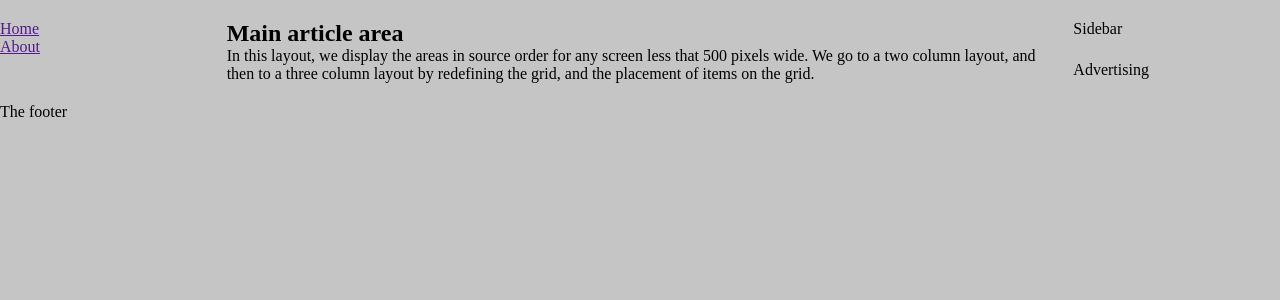
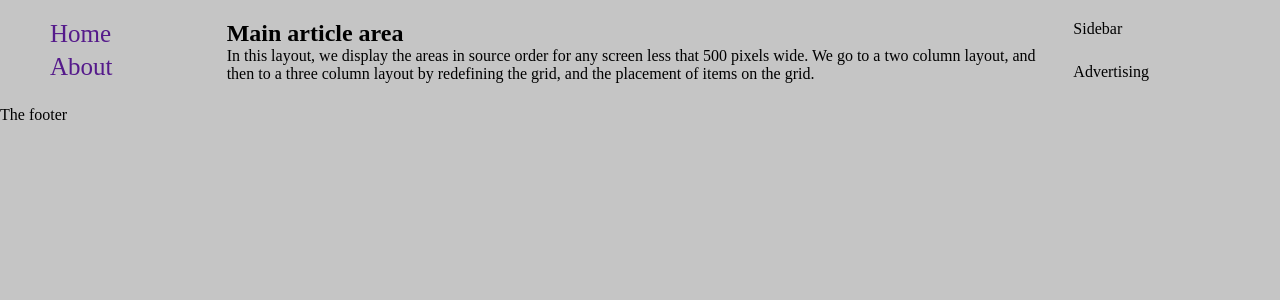
Before and after one commit to babithg/notynote, a Flask app: page / in a window 1280 px wide. Shown: the part 50-350 px from the top of the page. Run offline with Flask 2, Linux system fonts and the light colour scheme.

Commit message:
modified the app file and style templates

```diff
--- a/app.py
+++ b/app.py
@@ -7,5 +7,9 @@ app = Flask(__name__)
 def index():
     return render_template('index.html')
 
+@app.route('/favicon.ico')
+def fevicon():
+    return True
+
 if __name__ == '__main__':
     app.run(host='0.0.0.0', port=80, debug=True)
--- a/static/css/style.css
+++ b/static/css/style.css
@@ -72,3 +72,28 @@ body {
 .main-footer {
   grid-area: footer;
 }
+
+.main-nav ul {
+  margin-left: 50px;
+}
+
+.main-nav ul li {
+  margin-bottom: 5px;
+  list-style: none;
+  border-radius: 1px;
+}
+
+.main-nav ul li a {
+  text-decoration: none;
+  border-radius: 5px;
+  border: green;
+  font-size: 25px;
+  transition: 1s;
+}
+
+.main-nav ul li a:hover{
+  border-radius: 1px;
+  border: palegreen;
+  border-width: 1px;
+  font-size: 30px;
+}
--- a/templates/index.html
+++ b/templates/index.html
@@ -8,7 +8,7 @@
     <link rel="stylesheet" href="{{ url_for('static', filename='css/style.css') }}">
 </head>
 <body>
-    <div class="wrapper">
+  <div class="wrapper">
         <header class="main-head">Noty Note</header>
         <nav class="main-nav">
           <ul>
@@ -23,6 +23,6 @@
         <aside class="side">Sidebar</aside>
         <div class="ad">Advertising</div>
         <footer class="main-footer">The footer</footer>
-      </div>
+  </div>
 </body>
 </html>
```
